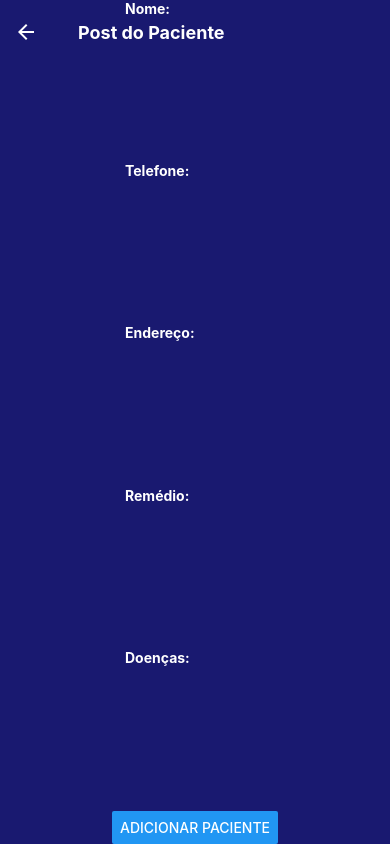
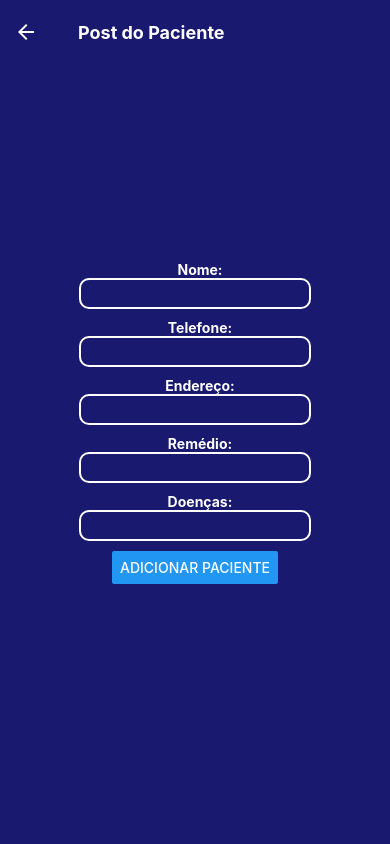
Before and after one commit to Ryan-Felix/App_Clinica, a React Native app: screen /PostP in a window 390 px wide. Built offline with nearby package versions, Linux system fonts and the light colour scheme.

Commit message:
Update style.js

```diff
--- a/src/screens/Paciente/Post/style.js
+++ b/src/screens/Paciente/Post/style.js
@@ -31,25 +31,26 @@ const styles = StyleSheet.create({
   text: {
     color: 'white',
     fontWeight: 'bold',
-    width: 150,
     marginLeft: 10,
   },
   input: {
-    flex: 1,
-    height: 40,
-    borderColor: 'gray',
-    borderRadius: 5,
-    paddingLeft: 10,
     color: 'white',
+    marginBottom:10,
+    padding:5,
+    borderRadius:10,
+    borderColor: 'white',
+    borderWidth: 2
+
   },
   sendButton: {
     backgroundColor: 'green',
     alignItems: 'center',
     justifyContent: 'center',
     padding: 15,
-    borderRadius: 10,
-    margin: 5,
-    width: '30%',
+    borderRadius: 20,
+    marginTop: 10,
+    width: '40%',
+
   },
   sendButtonText: {
     color: 'white',
```
